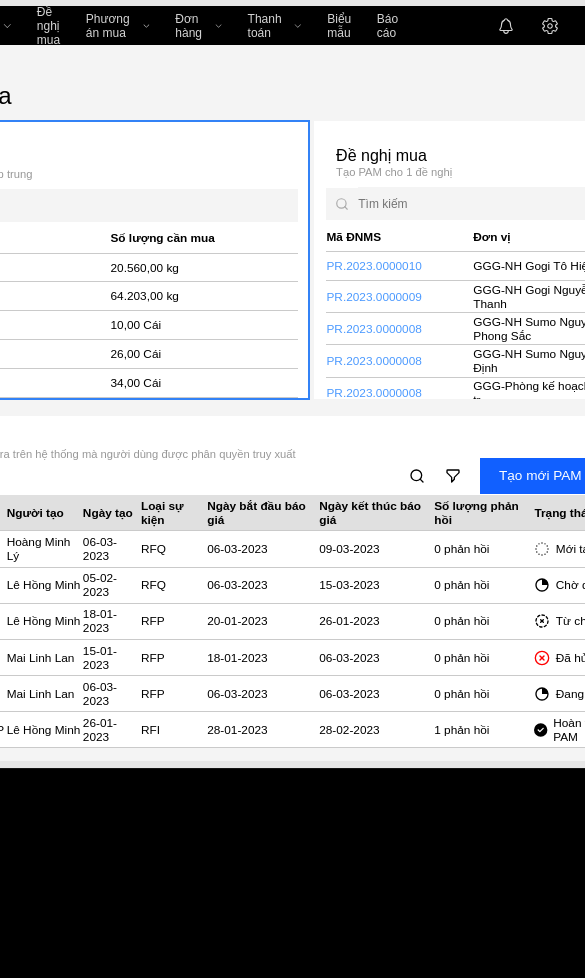
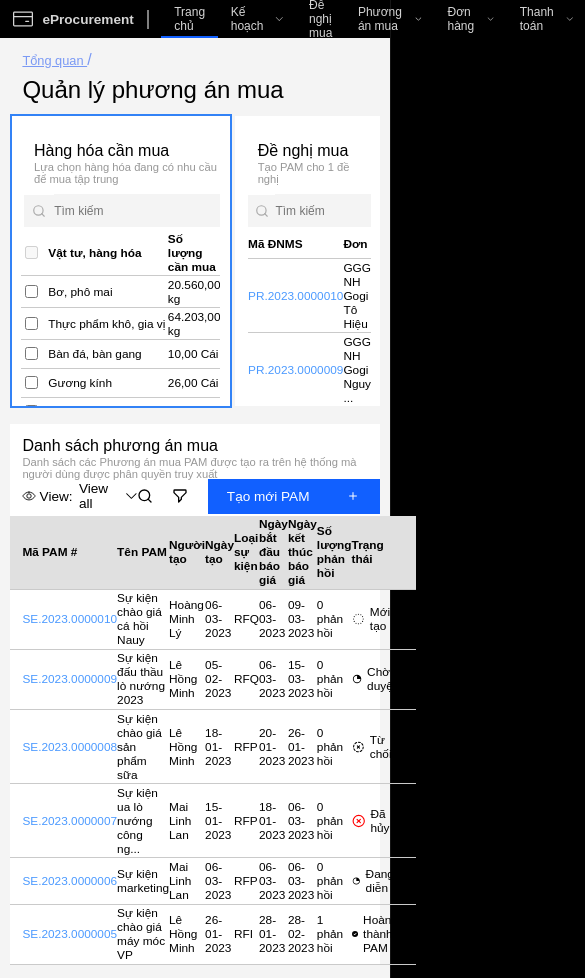
Before and after one commit to TranTatViet21020132/purchase-plans, a React (Create React App) app: page / in a window 390 px wide. Shown: the top 978 px of the page, 585 px wide, since content can reach past the window. Before the commit the page ends 844 px from the top, so only its background shows below. Built offline with nearby package versions, Linux system fonts and the light colour scheme; the HTML template or start-up script is replaced by a standard one.

Commit message:
Responsive for large screens

```diff
--- a/src/App.css
+++ b/src/App.css
@@ -4,5 +4,5 @@
   background: #E7E7E7;
   flex-direction: column;
   box-shadow: 0 0 1px grey;
-  padding: 0.4rem;
+  width: 100vw;
 }
--- a/src/Content/Content.css
+++ b/src/Content/Content.css
@@ -40,6 +40,5 @@
   width: 100%;
   display: grid;
   grid-template-columns: 60% 40%;
-  gap: 1.5rem;
   align-items: center;
 }
--- a/src/Content/Items/Items.css
+++ b/src/Content/Items/Items.css
@@ -1,7 +1,6 @@
 .Items {
   border: 2px solid #3282F6;
   padding: 0.8rem 0.6rem 0 0.6rem;
-  width: 100%;
   background: white;
 }
 
--- a/src/Content/Items/Items.tsx
+++ b/src/Content/Items/Items.tsx
@@ -34,7 +34,7 @@ const Items = () => {
     <div className="Items">
       <div className="child-header-container">
         <h3>Hàng hóa cần mua</h3>
-        <span>Lựa chọn hàng hóa dang co nhu cau de mua tap trung</span>
+        <span>Lựa chọn hàng hóa đang có nhu cầu để mua tập trung</span>
       </div>
       <div className='search-container'>
         <span className="search-icon-container">
--- a/src/Content/List/Lists.tsx
+++ b/src/Content/List/Lists.tsx
@@ -117,7 +117,7 @@ const Lists = () => {
     <div className="Lists">
       <div className="child-header-container">
         <h3>Danh sách phương án mua</h3>
-        <span>Danh sách các Phương án mua &lt;PAM&gt;
+        <span>Danh sách các Phương án mua PAM
           được tạo ra trên hệ thống mà người dùng được phân quyền truy xuất</span>
       </div>
       <div className="options-container">
--- a/src/Content/Suggestions/Suggestions.css
+++ b/src/Content/Suggestions/Suggestions.css
@@ -1,6 +1,5 @@
 .Suggestions {
   padding: 0.8rem 0.6rem 0 0.6rem;
-  width: 90%;
   background: white;
   margin-left: 0.2rem;
 }
--- a/src/Content/Suggestions/Suggestions.tsx
+++ b/src/Content/Suggestions/Suggestions.tsx
@@ -1,3 +1,4 @@
+import { useState, useEffect } from "react";
 import './Suggestions.css';
 import { FiSearch } from "react-icons/fi";
 import { VscNewFile } from "react-icons/vsc";
@@ -7,13 +8,12 @@ type Suggestion = {
   unit: string;
 }
 
-type Good = {
-  name: string;
-  quantity: string;
-}
+const Suggestions = () => {
+  const [suggestions, setSuggestions] = useState<Suggestion[]>([]);
+  const [maxUnitLength, setMaxUnitLength] = useState<number>(Infinity);
 
-const Suggestions = () => {
-  const suggestions: Suggestion[] = [
+  useEffect(() => {
+    const fetchedSuggestions: Suggestion[] = [
       {
         code: "PR.2023.0000010",
         unit: "GGG-NH Gogi Tô Hiệu",
@@ -35,6 +35,23 @@ const Suggestions = () => {
         unit: "GGG-Phòng kế hoạch và phát tr...",
       }
     ];
+
+    setSuggestions(fetchedSuggestions);
+
+    const updateMaxUnitLength = () => {
+      if (window.innerWidth <= 1024) {
+        setMaxUnitLength(19);
+      } else {
+        setMaxUnitLength(Infinity);
+      }
+    };
+
+    updateMaxUnitLength();
+
+    window.addEventListener('resize', updateMaxUnitLength);
+
+    return () => window.removeEventListener('resize', updateMaxUnitLength);
+  }, []);
 
   return (
     <div className="Suggestions">
@@ -66,7 +83,7 @@ const Suggestions = () => {
           {suggestions.map((item, index) => (
             <tr key={index}>
               <td className='s-col-1 data'>{item.code}</td>
-              <td className='s-col-2 data'><>{item.unit}</></td>
+              <td className='s-col-2 data'>{item.unit.length > maxUnitLength ? item.unit.slice(0, maxUnitLength) + '...' : item.unit}</td>
               <td className='s-col-3 data'><span className='addfile-icon'><VscNewFile size={14}/></span></td>
             </tr>
           ))}
--- a/src/Nav/Nav.css
+++ b/src/Nav/Nav.css
@@ -1,10 +1,8 @@
 .Nav {
   height: 1.2rem;
-  width: fit-content;
   background: black;
   display: flex;
-  padding: 0.6rem 0.8rem;
-  float: left;
+  padding: 0.6rem 0;
   position: relative;
 }
 
@@ -13,7 +11,7 @@
   justify-content: center;
   align-items: center;
   gap: 0.6rem;
-  padding-right: 0.8rem;
+  padding: 0 0.8rem;
   border-right: 2px solid grey;
 }
 
@@ -38,9 +36,8 @@
 .nav-contents {
   display: flex;
   justify-content: space-between;
-  padding: 0 0 0 0.8rem;
+  padding-left: 0.8rem;
   width: 100%;
-  gap: 5.4rem;
 }
 
 .categories-container {
@@ -82,6 +79,7 @@
   gap: 1.6rem;
   justify-content: center;
   align-items: center;
+  padding-right: 0.8rem;
 }
 
 .nav-icon-container {
```
Lines whose indentation alone changed are shown as unchanged.
